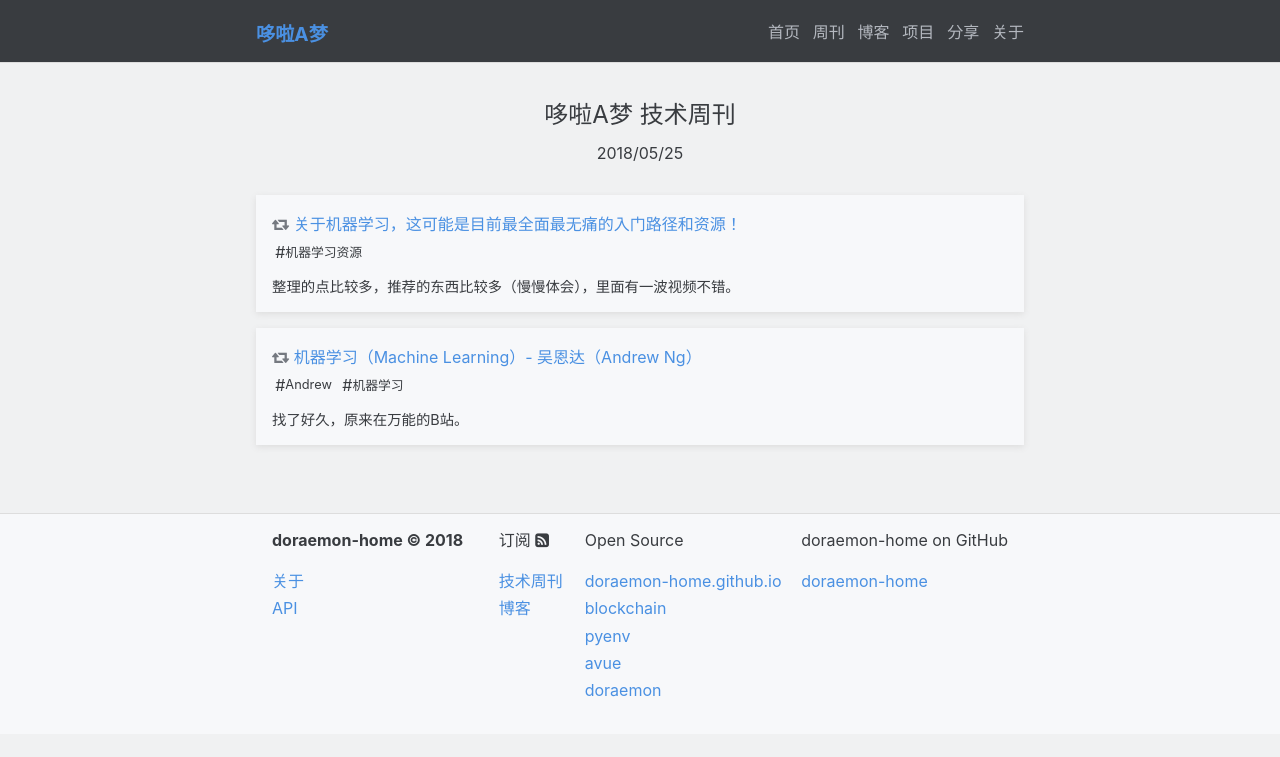
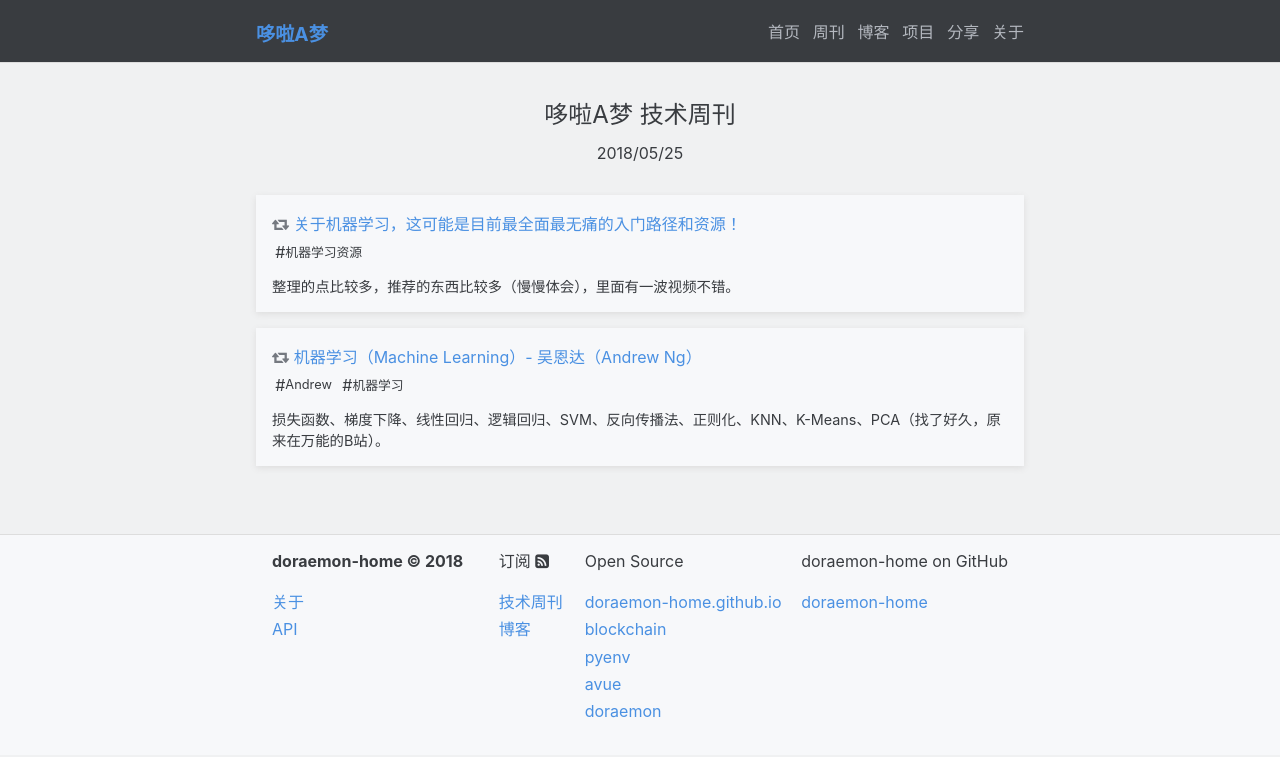
Before and after one commit to doraemon-home/doraemon-home.github.io, a Jekyll site: the page built from _weekly/2018-05-25-weekly.md, in a window 1280 px wide. Shown: the top 757 px of the page. Built offline with Jekyll 4.4.1, drawn with Linux system fonts in a browser that asks for light colours.

Commit message:
auto commit by robot

```diff
--- a/_weekly/2018-05-25-weekly.md
+++ b/_weekly/2018-05-25-weekly.md
@@ -7,7 +7,7 @@ articles:
     tags:    ["机器学习资源"]
   - title:    "机器学习（Machine Learning）- 吴恩达（Andrew Ng）"
     link:     "https://www.bilibili.com/video/av9912938/"
-    comment:  "找了好久，原来在万能的B站。"
+    comment:  "损失函数、梯度下降、线性回归、逻辑回归、SVM、反向传播法、正则化、KNN、K-Means、PCA（找了好久，原来在万能的B站）。"
     referrer: "leunggeorge"
     tags:    ["Andrew" , "机器学习"]
 ---
```
